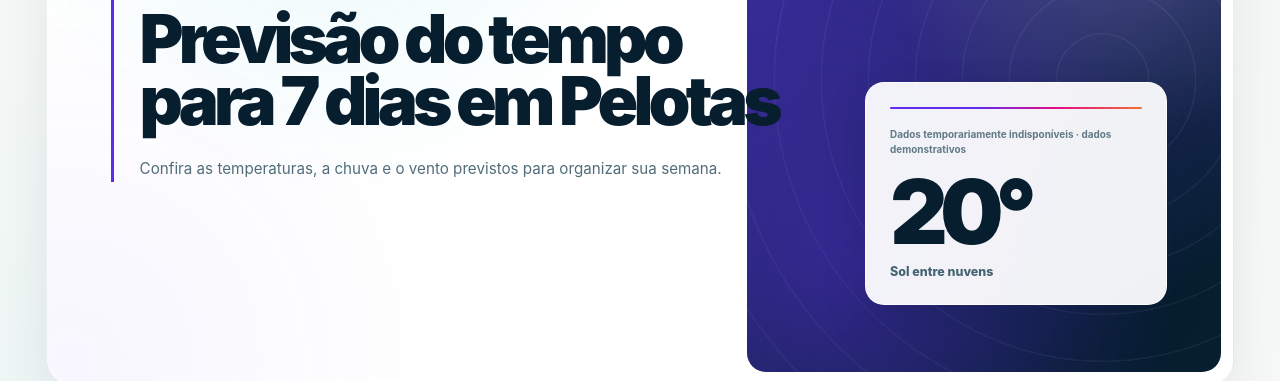
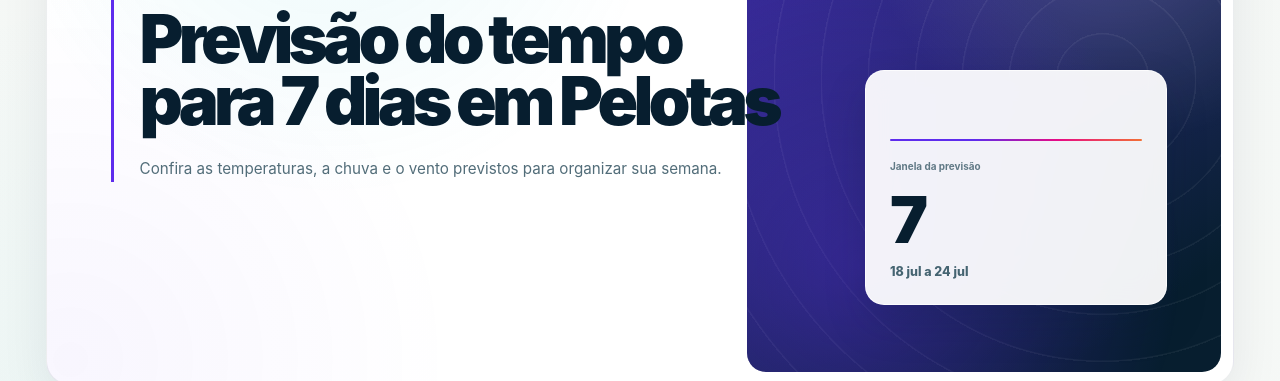
Before and after one commit to agenciamobi/tempopelotas, a Next.js app: page /previsao-7-dias-pelotas in a window 1280 px wide. Shown: the part 331-712 px from the top of the page. Built offline with nearby package versions, Linux system fonts and the light colour scheme; no server answers.

Commit message:
Contextualiza destaque da previsão semanal

```diff
--- a/app/previsao-7-dias-pelotas/page.tsx
+++ b/app/previsao-7-dias-pelotas/page.tsx
@@ -22,6 +22,9 @@ export const metadata: Metadata = {
 export default async function PrevisaoSeteDiasPage() {
   const weather = await getPelotasWeather();
   const highlights = getWeekHighlights(weather.daily);
+  const forecastDays = weather.daily.length;
+  const firstForecastDate = weather.daily[0]?.date ?? "hoje";
+  const lastForecastDate = weather.daily[weather.daily.length - 1]?.date ?? firstForecastDate;
   const itemListSchema = {
     "@context": "https://schema.org",
     "@type": "ItemList",
@@ -40,6 +43,13 @@ export default async function PrevisaoSeteDiasPage() {
       title="Previsão do tempo para 7 dias em Pelotas"
       description="Confira as temperaturas, a chuva e o vento previstos para organizar sua semana."
       currentPath="/previsao-7-dias-pelotas"
+      heroStat={{
+        label: "Janela da previsão",
+        value: forecastDays,
+        detail: `${firstForecastDate} a ${lastForecastDate}`,
+        ariaLabel: `Previsão para ${forecastDays} dias, de ${firstForecastDate} a ${lastForecastDate}`,
+        tone: "forecast",
+      }}
     >
       <script
         type="application/ld+json"
```
